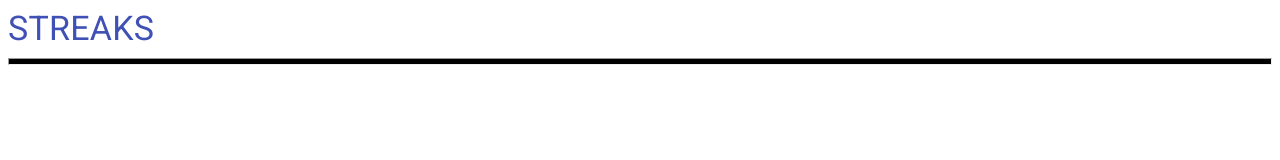
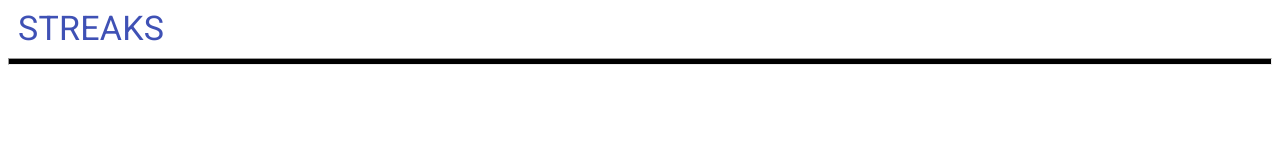
Before and after one commit to Rayahhhmed/streaks, a React (Create React App) app: page / in a window 1280 px wide. Shown: the top 160 px of the page. Built offline with nearby package versions, Linux system fonts and the light colour scheme.

Commit message:
Added style for title padding

```diff
--- a/src/index.css
+++ b/src/index.css
@@ -1 +1,5 @@
 @import url("https://fonts.googleapis.com/css?family=Roboto:300,400,500,700&display=swap");
+
+#title {
+	padding-left: 10px;
+}
```
